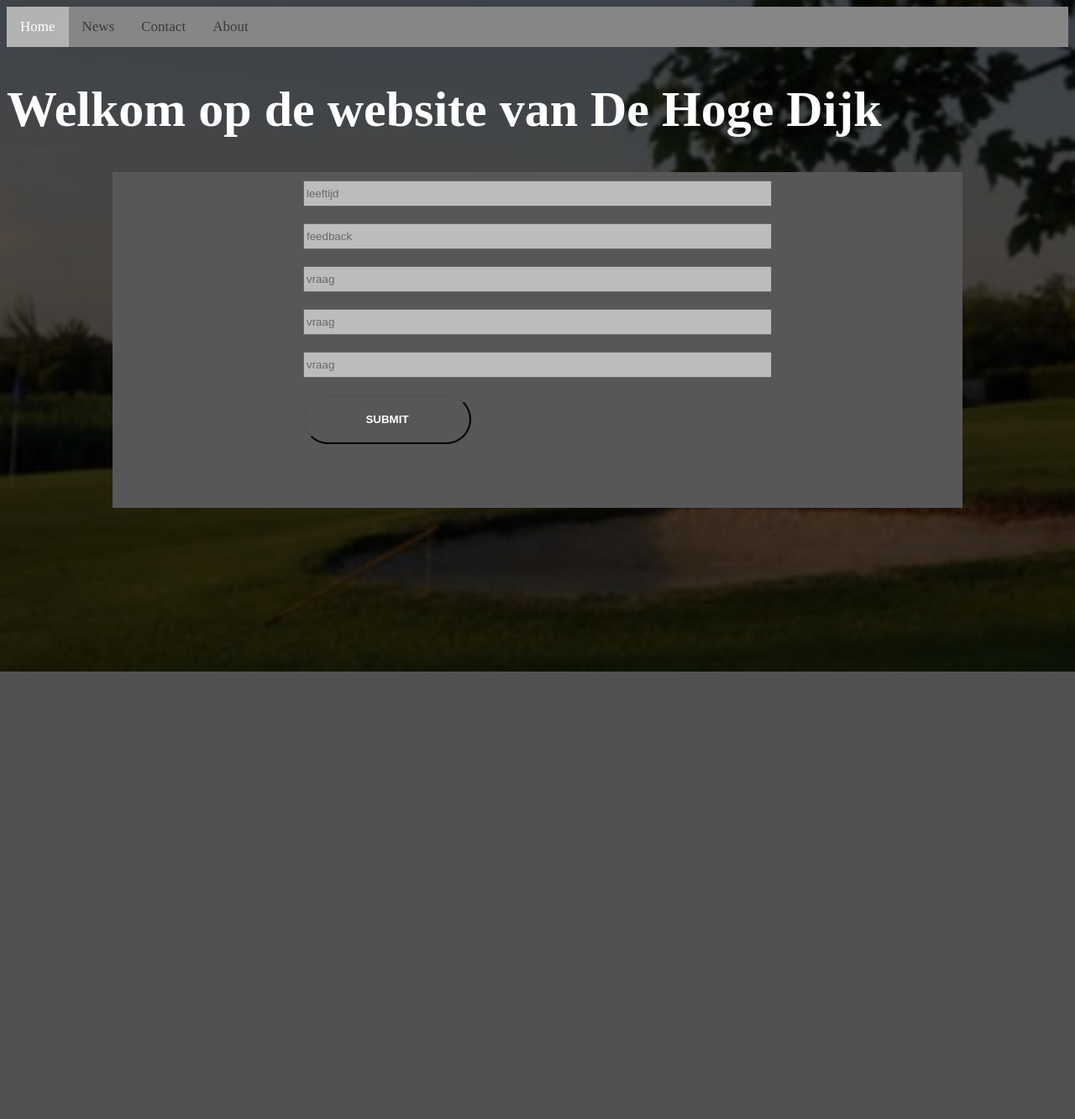
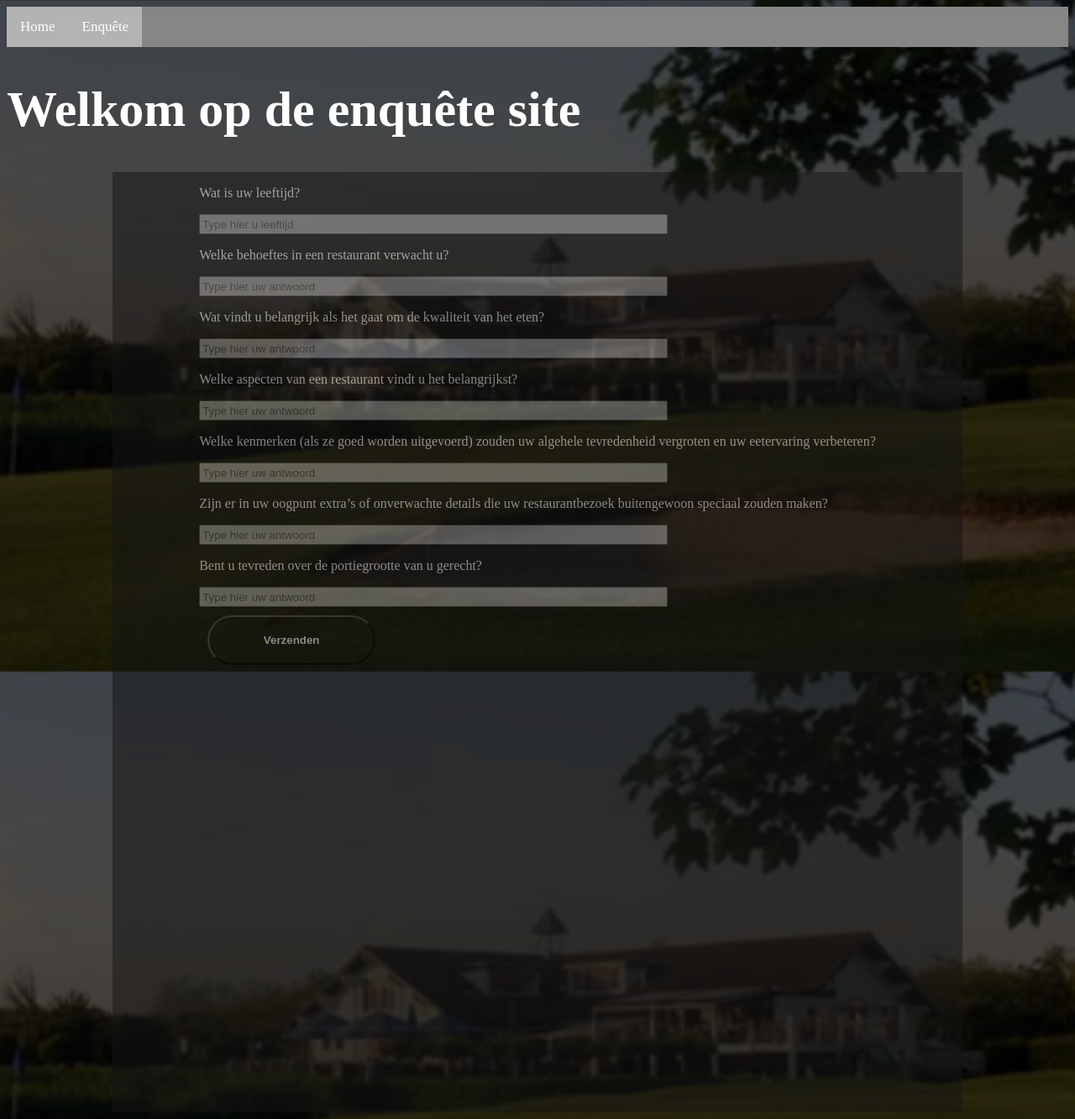
Before and after one commit to casiano1/enquete, a Flask app: page /enquete in a window 1280 px wide. Shown: the whole page at 84% size. Before the commit the page ends 800 px from the top, so only its background shows below. Run offline with Flask 3, Linux system fonts and the light colour scheme; some libraries are stand-ins or nearby versions.

Commit message:
Add files via upload

```diff
--- a/app.py
+++ b/app.py
@@ -14,10 +14,14 @@ db = SQLAlchemy(app)
 class Enquete(db.Model):
         id = db.Column(db.Integer, primary_key=True)
         age = db.Column(db.String(100), nullable=False)
-        feedback = db.Column(db.Text, nullable=False)
         vraag_1 = db.Column(db.Text, nullable=False)
         vraag_2 = db.Column(db.Text, nullable=False)
         vraag_3 = db.Column(db.Text, nullable=False)
+        vraag_4 = db.Column(db.Text, nullable=False)
+        vraag_5 = db.Column(db.Text, nullable=False)
+        vraag_6 = db.Column(db.Text, nullable=False)
+
+
 
         def __repr__(self):
             return f'Response {self.name}'
@@ -26,17 +30,21 @@ class Enquete(db.Model):
 @app.route("/submit", methods=["POST"])
 def submit():
         age = request.form['age']
-        feedback = request.form['feedback']
         vraag_1 = request.form['vraag_1']
         vraag_2 = request.form['vraag_2']
         vraag_3 = request.form['vraag_3']
+        vraag_4 = request.form['vraag_4']
+        vraag_5 = request.form['vraag_5']
+        vraag_6 = request.form['vraag_6']
 
-        enquete = Enquete(age=age, feedback=feedback, vraag_1=vraag_1, vraag_2=vraag_2, vraag_3=vraag_3)
+
+
+        enquete = Enquete(age=age, vraag_1=vraag_1, vraag_2=vraag_2, vraag_3=vraag_3, vraag_4=vraag_4, vraag_5=vraag_5, vraag_6=vraag_6)
 
         db.session.add(enquete)
         db.session.commit()
 
-        flash('Bedankt voor u medewerking')
+        flash('Bedankt voor uw medewerking')
 
         return redirect(url_for('enquete'))
 
--- a/static/css/style.css
+++ b/static/css/style.css
@@ -1,5 +1,6 @@
 
 body {
+    background-color: #3b3b3b;
     background-image: url("/static/image/hoge_dijk.png") ;
     background-size: cover;
     background-repeat: no-repeat;
@@ -45,8 +46,8 @@ h1 {
 
 input {
     width: 550px;
-    height: 25px;
-    margin: 10px;
+    height: 18px;
+
     opacity: 0.6;
     color: rgb(0, 0, 0);
 }
@@ -55,9 +56,10 @@ input {
 .box {
     display: flex;
     color: white;
-    background-color: rgb(87 87 87);
+    background-color: rgb(20, 20, 20);
     width: 80%;
-    height: 50vh;
+    opacity: 0.5;
+    height: 140vh;
     justify-content: center;
 }
 
@@ -150,3 +152,11 @@ input {
        font-size: 15px;
     }
   }
+
+  @media screen and (max-width: 600px) {
+   p {
+    font-size: 15px;
+    font-weight: 900;
+   }
+
+  }
--- a/templates/base.html
+++ b/templates/base.html
@@ -2,7 +2,6 @@
 <html>
   <head>
     <meta name="viewport" content="width=device-width, initial-scale=1">
-<link rel="stylesheet" href="https://cdnjs.cloudflare.com/ajax/libs/font-awesome/4.7.0/css/font-awesome.min.css">
     <title>Hoge Dijk {% block title %}{% endblock %}</title>
     <link rel="stylesheet" type="text/css" href="{{url_for('static', filename='css/style.css')}}"/>
   </head>
@@ -10,10 +9,9 @@
   <body class="main">
 
 <div class="topnav" id="myTopnav">
-  <a href="#home" class="active">Home</a>
-  <a href="#news">News</a>
-  <a href="#contact">Contact</a>
-  <a href="#about">About</a>
+  <a href="{{ url_for('home') }}" class="active">Home</a>
+  <a href="{{ url_for('enquete') }}" class="active">Enquête</a>
+
   <a href="javascript:void(0);" class="icon" onclick="myFunction()">
     <i class="fa-solid fa-bars fa-bounce"></i>
   </a>
@@ -28,7 +26,10 @@ function myFunction() {
     x.className = "topnav";
   }
 }
+
 </script>
+<script src="https://kit.fontawesome.com/ff53f42187.js" crossorigin="anonymous"></script>
+
     <header>
       {% block header %}{% endblock %}
     </header>
--- a/templates/enquete.html
+++ b/templates/enquete.html
@@ -1,7 +1,7 @@
 {% extends 'base.html' %}
 
 {% block header %}
-  <h1>{% block title %}Welkom op de website van De Hoge Dijk{% endblock %}</h1>
+  <h1>{% block title %}Welkom op de enquête site{% endblock %}</h1>
 {% endblock %}
 
 {% block content %}
@@ -16,32 +16,38 @@
                     <div class="box">
                         <form action="/submit" method="post">
                             <div class="test">
-
-                                <input type="number" name="age"  placeholder="leeftijd">
+                                <p>Wat is uw leeftijd?</p>
+                                <input type="number" name="age"  placeholder="Type hier u leeftijd">
+                            </div>
+                            <div class="test">
+                                <p>Welke behoeftes in een restaurant verwacht u?</p>
+                                <input name="vraag_1"  placeholder="Type hier uw antwoord">
+                            </div>
+                            <div class="test">
+                                <p>Wat vindt u belangrijk als het gaat om de kwaliteit van het eten? </p>
+                                <input name="vraag_2"  placeholder="Type hier uw antwoord">
+                            </div>
+                            <div class="test">
+                                <p> <div class="test">
+                                    <p>Welke aspecten van een restaurant vindt u het belangrijkst?</p>
+                                    <input name="vraag_3"  placeholder="Type hier uw antwoord">
+                            </div>
+                            <div class="test">
+                                <p>Welke kenmerken (als ze goed worden uitgevoerd) zouden uw algehele tevredenheid vergroten en uw eetervaring verbeteren?</p>
+                                <input name="vraag_4"  placeholder="Type hier uw antwoord">
                             </div>
 
                             <div class="test">
-
-                                <input name="feedback"  placeholder="feedback">
+                                <p>Zijn er in uw oogpunt extra’s of onverwachte details die uw restaurantbezoek buitengewoon speciaal zouden maken?</p>
+                                <input name="vraag_5"  placeholder="Type hier uw antwoord">
                             </div>
-
                             <div class="test">
-
-                                <input name="vraag_1"  placeholder="vraag">
-                            </div>
-
-                            <div class="test">
-
-                                <input name="vraag_2"  placeholder="vraag">
-                            </div>
-
-                            <div class="test">
-
-                                <input name="vraag_3"  placeholder="vraag">
+                                <p>Bent u tevreden over de portiegrootte van u gerecht?</p>
+                                <input name="vraag_6"  placeholder="Type hier uw antwoord">
                             </div>
 
                             <a href="{{ url_for('enquete') }}">
-                            <button type="submit">SUBMIT</button>
+                            <button type="submit">Verzenden</button>
                             </a>
                         </form>
 
--- a/templates/home.html
+++ b/templates/home.html
@@ -9,9 +9,9 @@
 
 <body>
  <div class="content">
-    <h1>Enquete schoolopdracht</h1>
+    <h1>Enquête schoolopdracht</h1>
     <p>Voor mijn schoolopdracht moet ik d.m.v. lean methodes processen analyseren </p>
-    <p>Met u hulp kan ik een KANO analyse vast stellen</p>
+    <p>Met u hulp kan ik een KANO analyse vaststellen</p>
     <div class="btn_box">
      <a href="{{ url_for('enquete') }}">
         <button id="enquete" type="button">Enquete</button>
```
